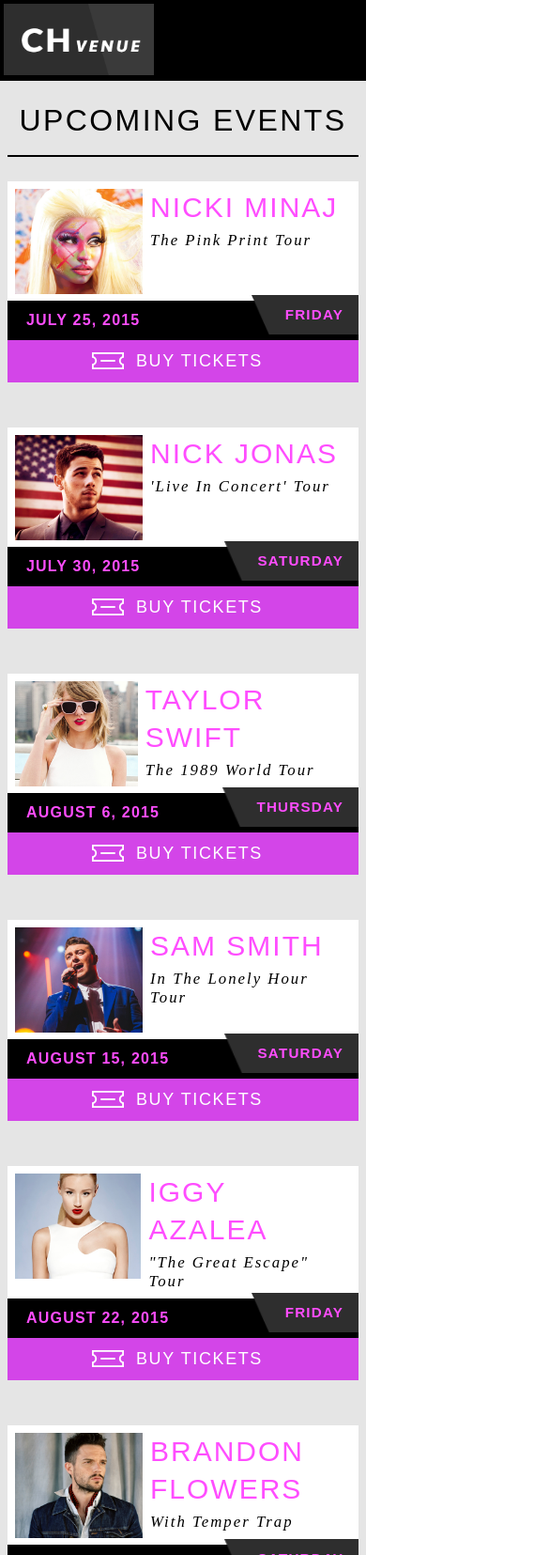
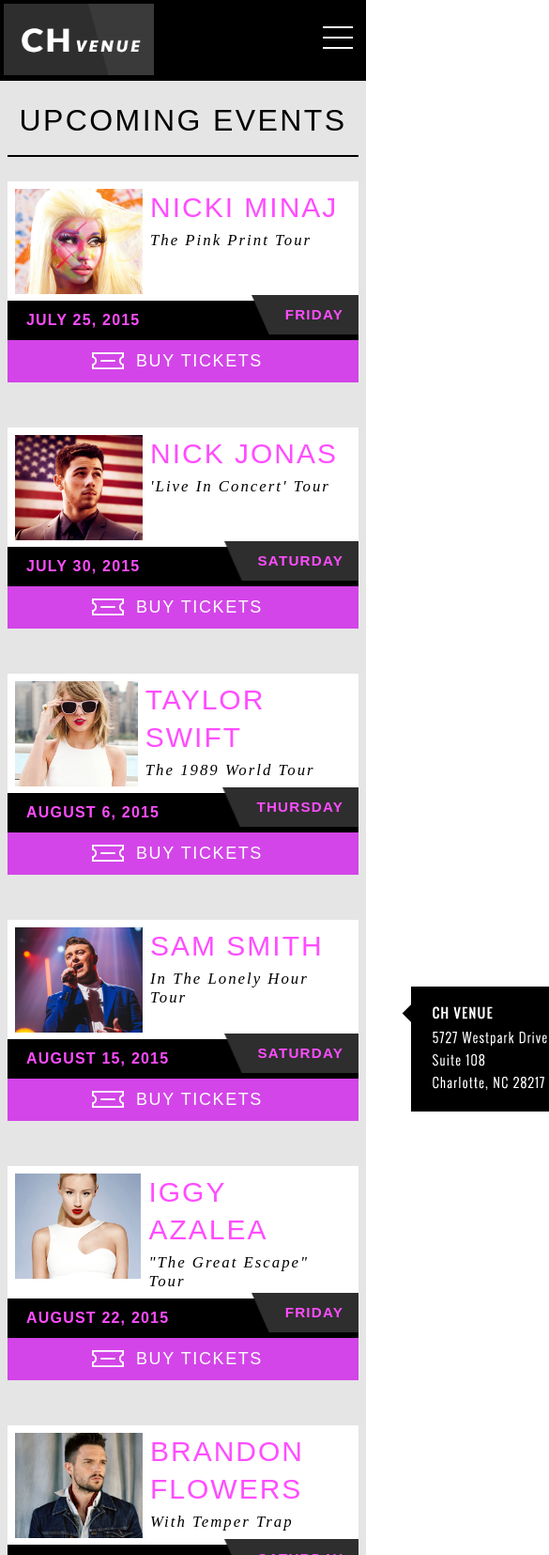
Before and after one commit to monkeyshoulders/carbonhouse-project, a website: page index.html in a window 390 px wide. Shown: the top 1655 px of the page at 94% size, 585 px wide, since content can reach past the window. Drawn offline with Linux system fonts and the light colour scheme; some packages are replaced by stand-ins of ours.

Commit message:
position fixes

```diff
--- a/index.html
+++ b/index.html
@@ -10,6 +10,8 @@
 </head>
 
 <body>
+  <img class="info-window" src="img/address-callout.png" alt="">
+  <a href="" class="hamburger"><img src="img/Hamburger.png" alt=""></a>
 
   <header class="header">
     <div class="get-connected">
--- a/sass/components/_components.scss
+++ b/sass/components/_components.scss
@@ -1,3 +1,35 @@
+.info-window {
+  position: absolute;
+  z-index: 33;
+  top: 131.25rem;
+  left: 53.5rem;
+  @media screen and (min-width: 500px){
+    width: 10rem;
+  }
+  @media screen and (min-width: 768px){
+    width: 12rem;
+    top: 130rem;
+    left: 51rem;
+  }
+  @media screen and (min-width: 1024px){
+    width: 12rem;
+    top: 132rem;
+  }
+  @media screen and (min-width: 1400px){
+    top: 133rem;
+    left: 56rem;
+  }
+  @media screen and (min-width: 2500px){
+    top: 136rem;
+    left: 59rem;
+  }
+}
+
+.hamburger {
+  position: absolute;
+  z-index: -5;
+}
+
 .main-events {
   background-color: $grey;
   margin: 0;
--- a/sass/components/_media.scss
+++ b/sass/components/_media.scss
@@ -1,4 +1,11 @@
 @media screen and (max-width: 500px) {
+
+  .hamburger {
+    left: 43rem;
+    text-decoration: none;
+    top: 3.5rem;
+    z-index: 33;
+  }
 
   .card-m {
     background-color: $white;
```
Also changed, not shown: css/styles.css, 1 other file.
